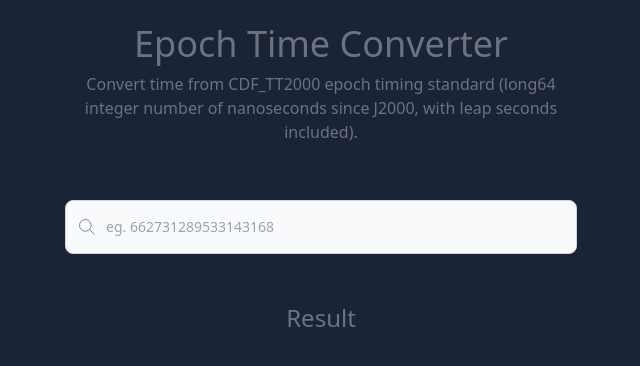
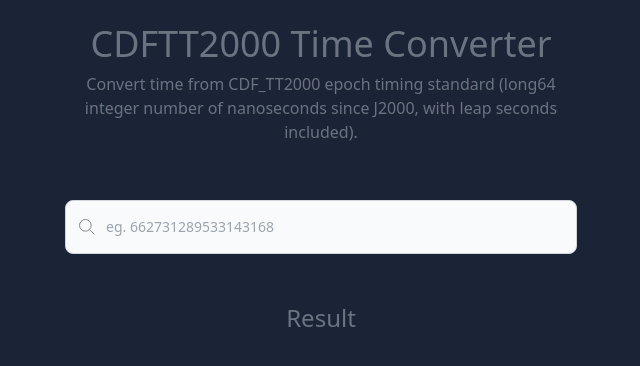
Before and after one commit to team-singularity/cdftt2000-time-converter, a React (Create React App) app: page / in a window 1280 px wide. Shown: the top 366 px of the page, without its empty margins (319-959 px from the left). Built offline with nearby package versions, Linux system fonts and the light colour scheme.

Commit message:
fix: update title

```diff
--- a/package.json
+++ b/package.json
@@ -1,5 +1,5 @@
 {
-  "name": "epoch-time-converter",
+  "name": "cdftt2000-time-converter",
   "version": "0.1.0",
   "private": true,
   "homepage": "https://team-singularity.github.io/cdftt2000-time-converter",
--- a/src/App.tsx
+++ b/src/App.tsx
@@ -19,7 +19,7 @@ function App() {
         <div>
             <div className="flex justify-center">
                 <div className="text-center max-w-lg my-6">
-                    <h1 className="text-4xl text-gray-500 dark:text-gray-400">Epoch Time Converter</h1>
+                    <h1 className="text-4xl text-gray-500 dark:text-gray-400">CDFTT2000 Time Converter</h1>
                     <p className="font-light text-gray-500 dark:text-gray-400 my-2">Convert time from CDF_TT2000 epoch timing standard (long64
                         integer number of nanoseconds since J2000, with leap seconds included).</p>
 
```
